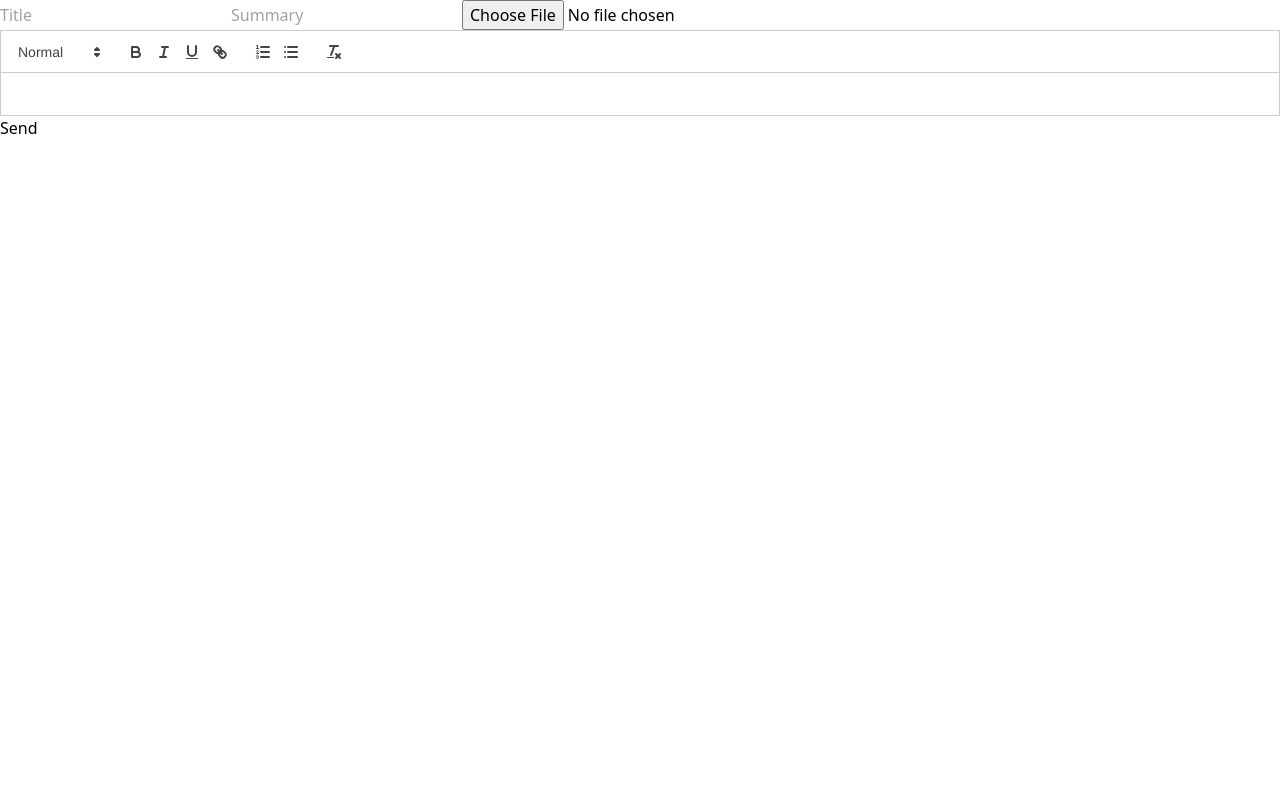
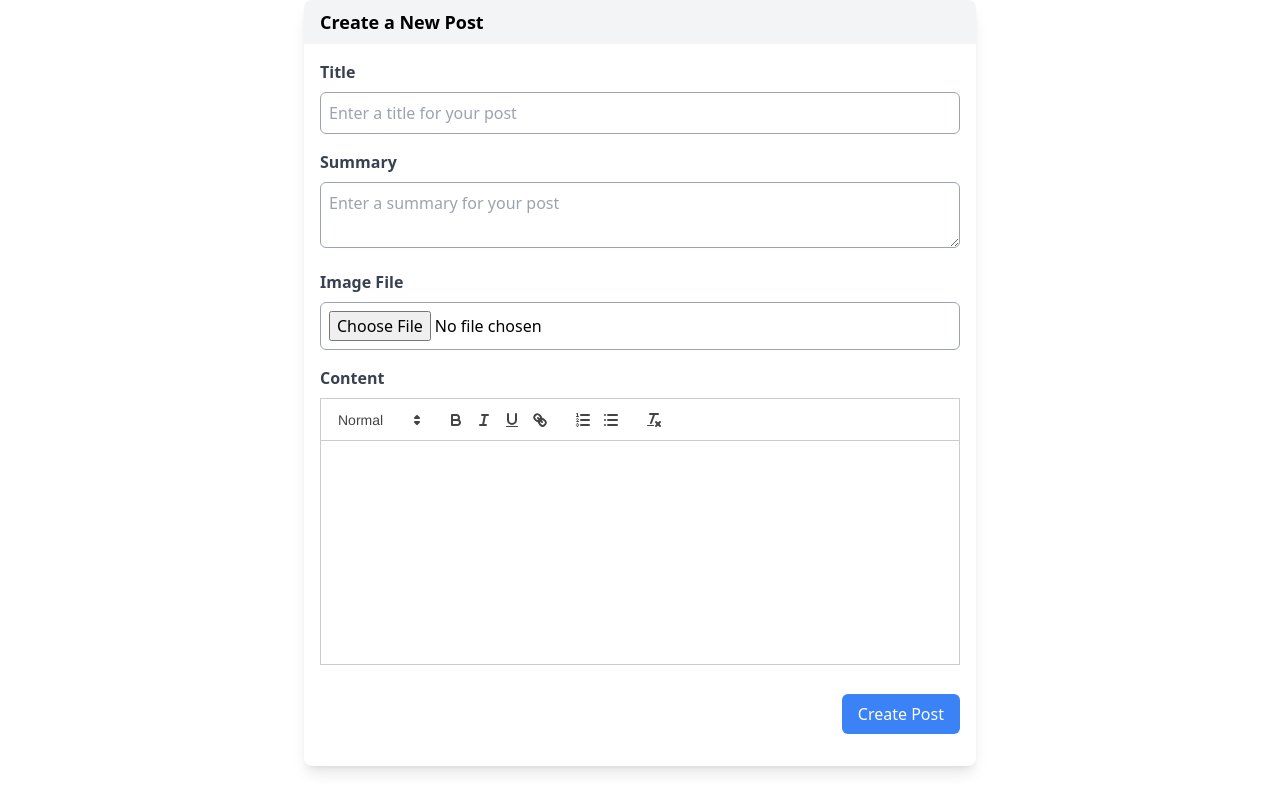
Before and after one commit to canerozus/blog-app-client, a Next.js app: page /create in a window 1280 px wide. Built offline with nearby package versions, Linux system fonts and the light colour scheme.

Commit message:
styling create post page

```diff
--- a/src/pages/create.jsx
+++ b/src/pages/create.jsx
@@ -1,14 +1,37 @@
-import React from 'react';
+import { useState, useMemo } from "react";
 import "react-quill/dist/quill.snow.css";
-const ReactQuill = typeof window === 'object' ? require('react-quill') : () => false;
+import dynamic from "next/dynamic";
 export default function CreatePost() {
+    const [value, setValue] = useState("");
+    const ReactQuill = useMemo(() => dynamic(() => import('react-quill'), { ssr: false }),[]);
+
     return (
-        <form>
-            <input type="title" placeholder={'Title'} />
-            <input type="summary" placeholder={'Summary'} />
-            <input type="file" />
-            <ReactQuill/>
-            <button type="submit">Send</button>
-        </form>
+<form className="max-w-2xl mx-auto bg-white rounded-lg overflow-hidden shadow-lg">
+  <div className="px-4 py-2 bg-gray-100 font-bold text-lg">Create a New Post</div>
+  <div className="p-4">
+    <div className="mb-4">
+      <label className="block text-gray-700 font-bold mb-2" htmlFor="title">Title</label>
+      <input className="w-full p-2 border border-gray-400 rounded-md focus:outline-none focus:border-blue-500" type="text" id="title" name="title" placeholder="Enter a title for your post" />
+    </div>
+    <div className="mb-4">
+      <label className="block text-gray-700 font-bold mb-2" htmlFor="summary">Summary</label>
+      <textarea className="w-full p-2 border border-gray-400 rounded-md focus:outline-none focus:border-blue-500" id="summary" name="summary" placeholder="Enter a summary for your post"></textarea>
+    </div>
+    <div className="mb-4">
+      <label className="block text-gray-700 font-bold mb-2" htmlFor="image-file">Image File</label>
+      <input className="w-full p-2 border border-gray-400 rounded-md focus:outline-none focus:border-blue-500" type="file" id="image-file" name="image-file" />
+    </div>
+    <div className="mb-4">
+      <label className="block text-gray-700 font-bold mb-2" htmlFor="content">Content</label>
+      <div className=" rounded-md mb-6 pb-12">
+        <ReactQuill className="h-56" theme="snow" value={value} onChange={setValue} />
+      </div>
+      <div className="flex justify-end">
+        <button className="bg-blue-500 text-white py-2 px-4 rounded-md hover:bg-blue-600 focus:outline-none" type="submit">Create Post</button>
+      </div>
+    </div>
+  </div>
+</form>
+
     )
 }
```
